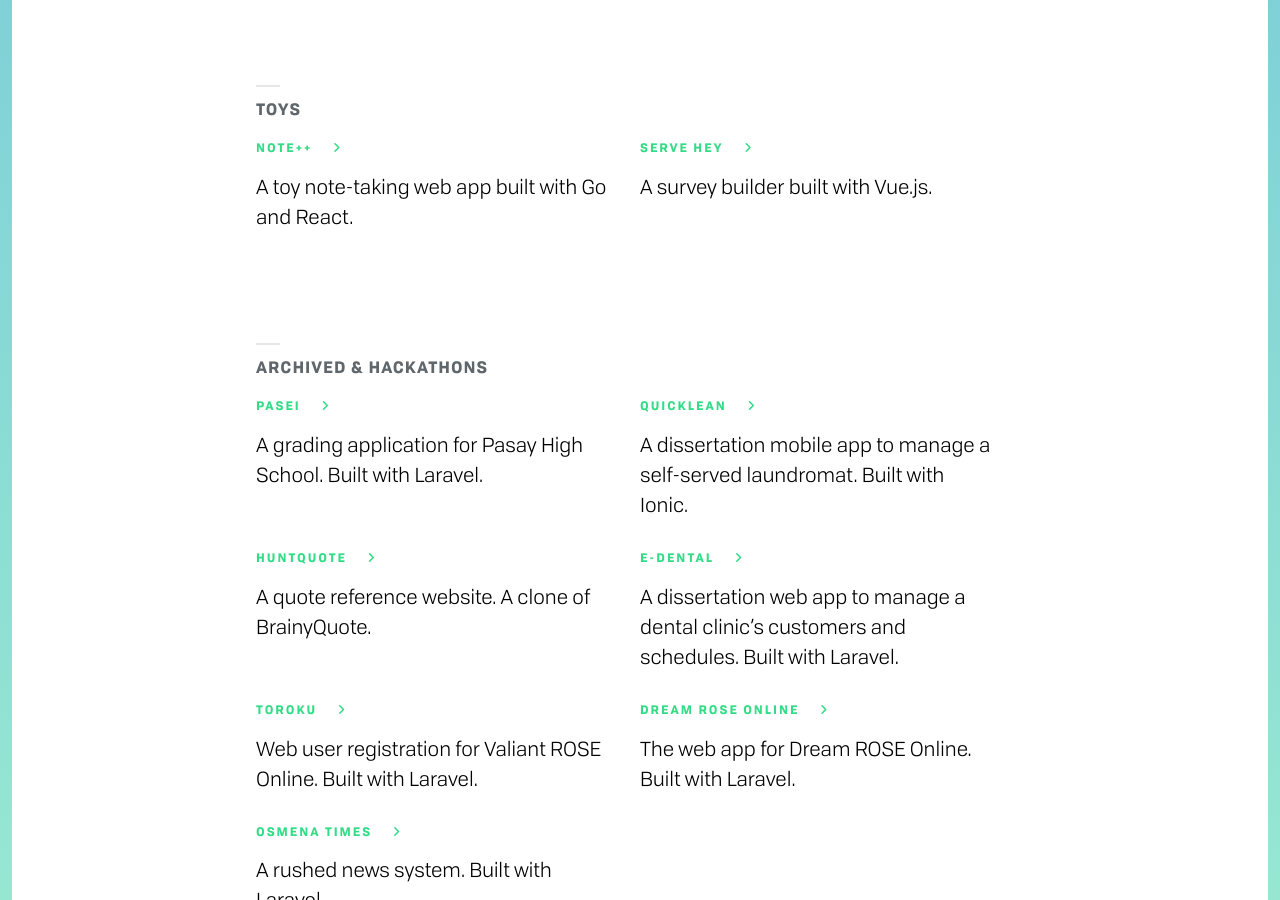
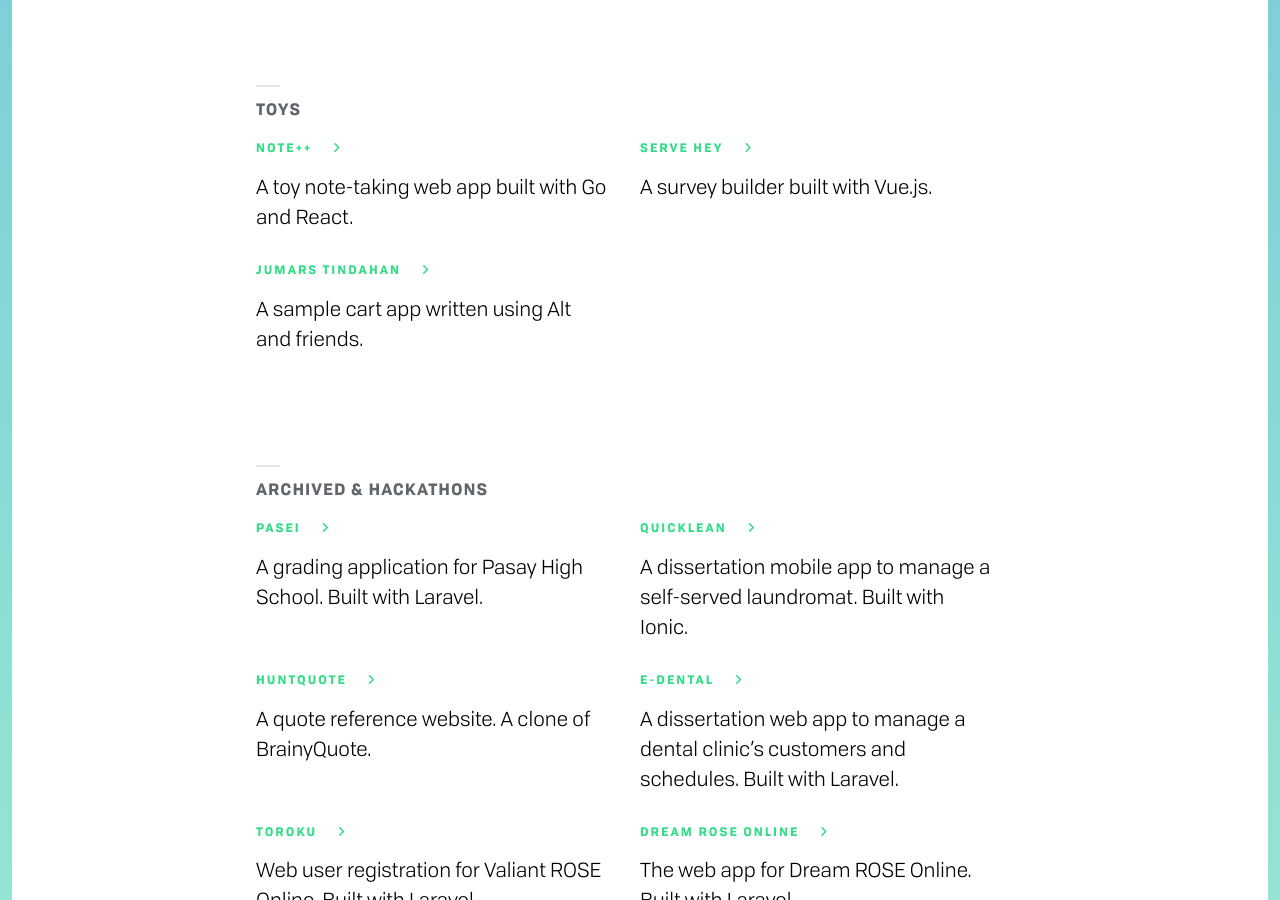
Before and after one commit to srph/websait, a Jekyll site: the page built from lab.html, in a window 1280 px wide and 900 px high, scrolled down 1931 px. Built offline with Jekyll 4.4.1, drawn with Linux system fonts in a browser that asks for light colours; nearby versions of some CDN libraries.

Commit message:
Add jumars tindahan

```diff
--- a/lab.html
+++ b/lab.html
@@ -89,6 +89,10 @@
         title: Serve Hey
         description: A survey builder built with Vue.js.
         url: https://github.com/srph/toy-vue-serve-hey
+      -
+        title: Jumars Tindahan
+        description: A sample cart app written using Alt and friends.
+        url: https://github.com/srph/jumars-tindahan
   -
     section: Archived & Hackathons
     projects:
```
